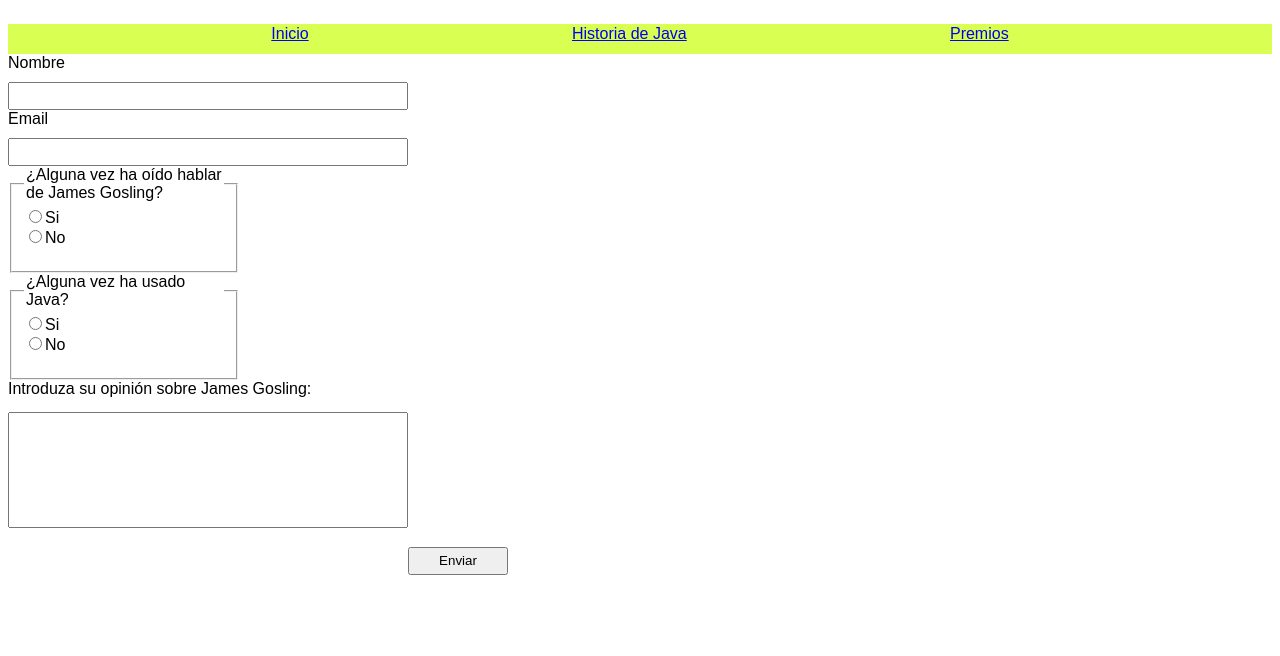
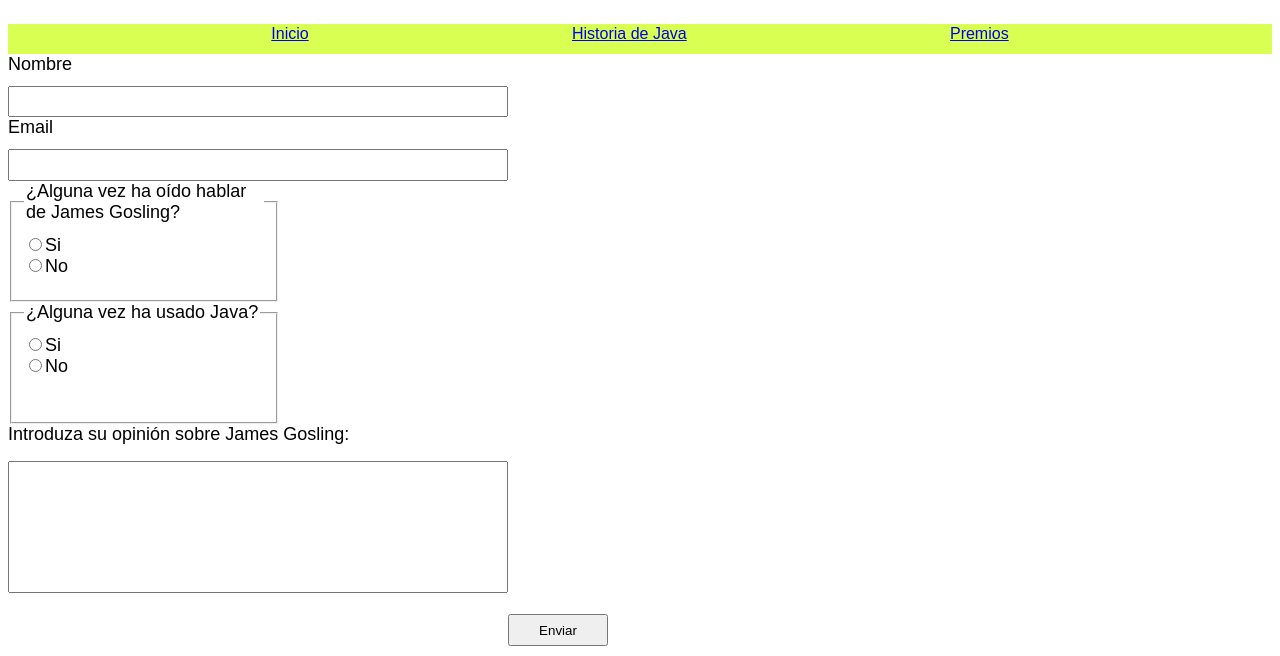
Before and after one commit to Raul-Alv/SEW-2021, a plain HTML site: page Practica1/formulario.html in a window 1280 px wide. Shown: the part 144-800 px from the top of the page. Drawn offline with Linux system fonts and the light colour scheme.

Commit message:
prueba padding

```diff
--- a/Practica1/estilo/formularios.css
+++ b/Practica1/estilo/formularios.css
@@ -8,6 +8,7 @@ fieldset {
 
 #nombre{
     grid-area: nombre;
+    padding: 12px;
 }
 
 #labelEmail{
@@ -16,14 +17,17 @@ fieldset {
 
 #email{
     grid-area: email;
+    padding: 12px;
 }
 
 #fConocer{
     grid-area: conocer;
+    padding: 12px;
 }
 
 #fUsar{
     grid-area: usar;
+    padding: 12px;
 }
 
 #labelOpinion{
@@ -34,6 +38,7 @@ fieldset {
 #opinion{
     resize: none;
     grid-area: opinion;
+    padding: 12px;
 }
 
 #enviar{
@@ -41,9 +46,10 @@ fieldset {
 }
 
 .formulario{
+    font-size: 18px;
     grid-area: form;
     display: grid;
-    grid-template-columns: 400px 100px 100px;
+    grid-template-columns: 500px 100px 100px;
     grid-template-rows: 6% 6% 6% 6% 23% 23% 6% 1% 25% 4% 6%;
     grid-template-areas:
     "lNombre . ."
```
